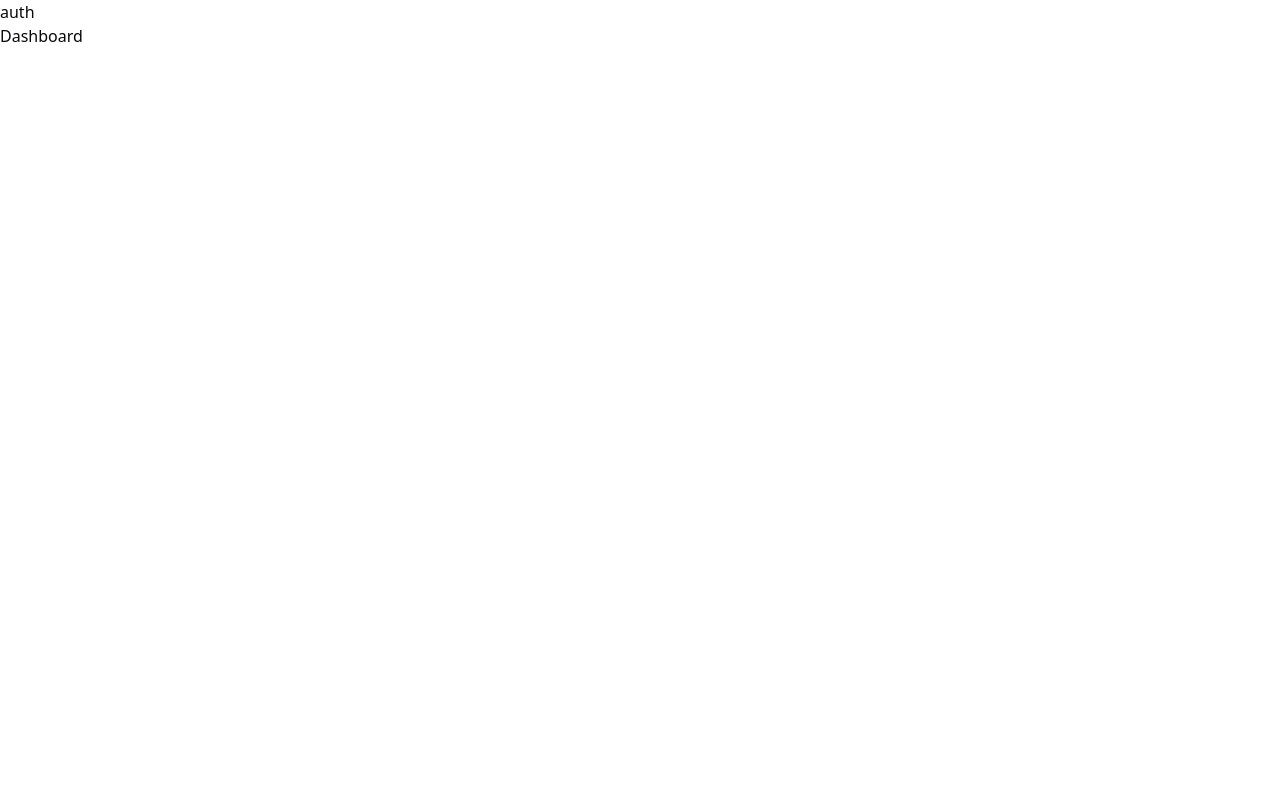
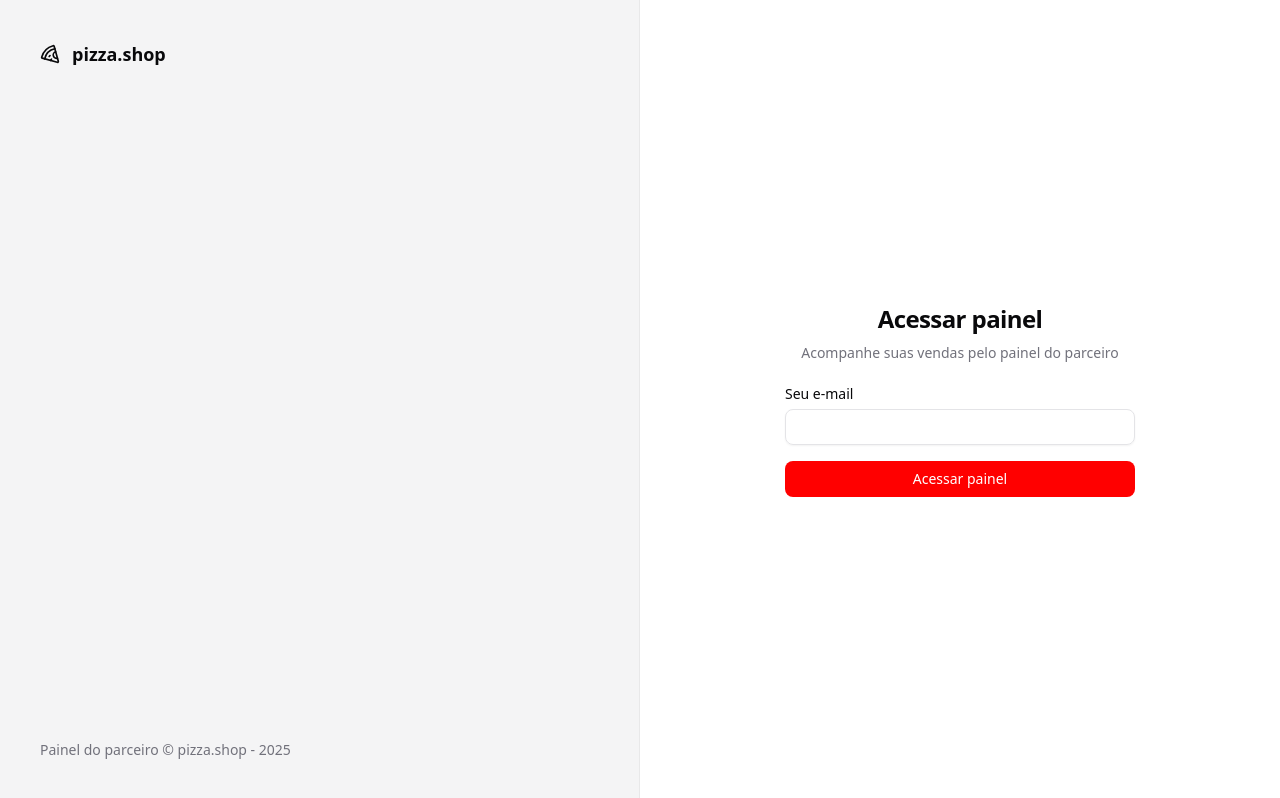
Before and after one commit to erildojs/pizzaShop, a React (Vite) app in the folder web/: page /sign-in in a window 1280 px wide. Built offline with nearby package versions, Linux system fonts and the light colour scheme.

Commit message:
feat: initial styling login page

```diff
--- a/web/package.json
+++ b/web/package.json
@@ -10,6 +10,7 @@
     "preview": "vite preview"
   },
   "dependencies": {
+    "@radix-ui/react-label": "^2.1.8",
     "@radix-ui/react-slot": "^1.2.4",
     "@tailwindcss/vite": "^4.1.18",
     "class-variance-authority": "^0.7.1",
--- /dev/null
+++ b/web/src/components/ui/input.tsx
@@ -0,0 +1,21 @@
+import * as React from "react"
+
+import { cn } from "@/lib/utils"
+
+function Input({ className, type, ...props }: React.ComponentProps<"input">) {
+  return (
+    <input
+      type={type}
+      data-slot="input"
+      className={cn(
+        "file:text-foreground placeholder:text-muted-foreground selection:bg-primary selection:text-primary-foreground dark:bg-input/30 border-input h-9 w-full min-w-0 rounded-md border bg-transparent px-3 py-1 text-base shadow-xs transition-[color,box-shadow] outline-none file:inline-flex file:h-7 file:border-0 file:bg-transparent file:text-sm file:font-medium disabled:pointer-events-none disabled:cursor-not-allowed disabled:opacity-50 md:text-sm",
+        "focus-visible:border-ring focus-visible:ring-ring/50 focus-visible:ring-[3px]",
+        "aria-invalid:ring-destructive/20 dark:aria-invalid:ring-destructive/40 aria-invalid:border-destructive",
+        className
+      )}
+      {...props}
+    />
+  )
+}
+
+export { Input }
--- /dev/null
+++ b/web/src/components/ui/label.tsx
@@ -0,0 +1,22 @@
+import * as React from "react"
+import * as LabelPrimitive from "@radix-ui/react-label"
+
+import { cn } from "@/lib/utils"
+
+function Label({
+  className,
+  ...props
+}: React.ComponentProps<typeof LabelPrimitive.Root>) {
+  return (
+    <LabelPrimitive.Root
+      data-slot="label"
+      className={cn(
+        "flex items-center gap-2 text-sm leading-none font-medium select-none group-data-[disabled=true]:pointer-events-none group-data-[disabled=true]:opacity-50 peer-disabled:cursor-not-allowed peer-disabled:opacity-50",
+        className
+      )}
+      {...props}
+    />
+  )
+}
+
+export { Label }
--- a/web/src/pages/_layouts/auth.tsx
+++ b/web/src/pages/_layouts/auth.tsx
@@ -1,10 +1,20 @@
 import { Outlet } from "react-router";
+import {Pizza} from "lucide-react"
 
 export function AuthLayout() {
   return (
-    <div>
-      <h1>auth</h1>
-      <div>
+    <div className="grid min-h-screen grid-cols-2">
+      <div className="flex flex-col h-full justify-between border-r border-foreground/5 bg-muted p-10 text-muted-foreground">
+        <div className="flex items-center gap-3 text-lg text-foreground">
+          <Pizza className="h-5 w-5" />
+          <span className="font-semibold">pizza.shop</span>
+        </div>
+        <footer className="text-sm">
+          Painel do parceiro &copy; pizza.shop - {new Date().getFullYear()}
+        </footer>
+      </div>
+
+      <div className="flex flex-col items-center justify-center">
         <Outlet />
       </div>
     </div>
--- a/web/src/pages/auth/sign-in.tsx
+++ b/web/src/pages/auth/sign-in.tsx
@@ -1,10 +1,30 @@
+import { Button } from "@/components/ui/button"
+import { Input } from "@/components/ui/input"
+import { Label } from "@/components/ui/label"
 import { Helmet } from "react-helmet-async"
 
 export function SignIn() {
   return (
     <>
-    <Helmet title="SignIn"/>
-      <h1>Dashboard</h1>
+    <Helmet title="Login"/>
+    <div className="p-8">
+      <div className="flex w-[350px] flex-col justify-center gap-6">
+        <div className="flex flex-col gap-2 text-center">
+          <h1 className="text-2xl font-semibold tracking-tight">
+            Acessar painel
+          </h1>
+          <p className="text-sm text-muted-foreground">Acompanhe suas vendas pelo painel do parceiro</p>
+        </div>
+
+        <form action="" className="space-y-4">
+          <div className="space-y-2">
+            <Label htmlFor="email">Seu e-mail</Label>
+            <Input id="email" type="email"/>
+          </div>
+          <Button type="submit" className="w-full text-white bg-[#ff0000] hover:bg-[rgb(255_0_0_/0.7)] transition-colors">Acessar painel</Button>
+        </form>
+      </div>
+    </div>
     </>
   )
 }
```
Also changed, not shown: 1 other file (tests, documents, lock files or other folders).
